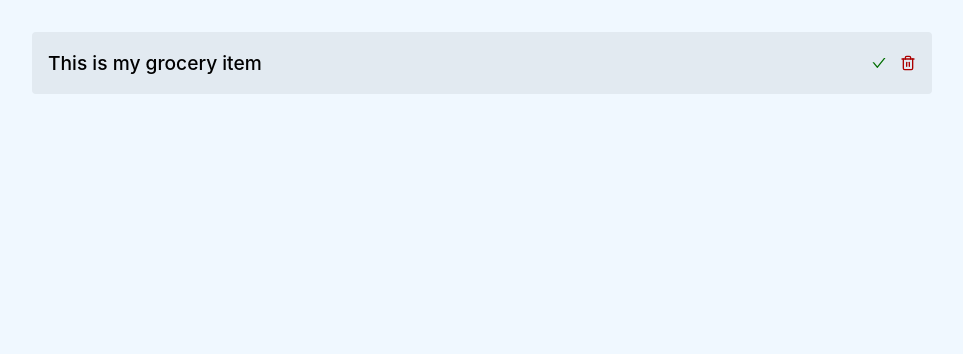
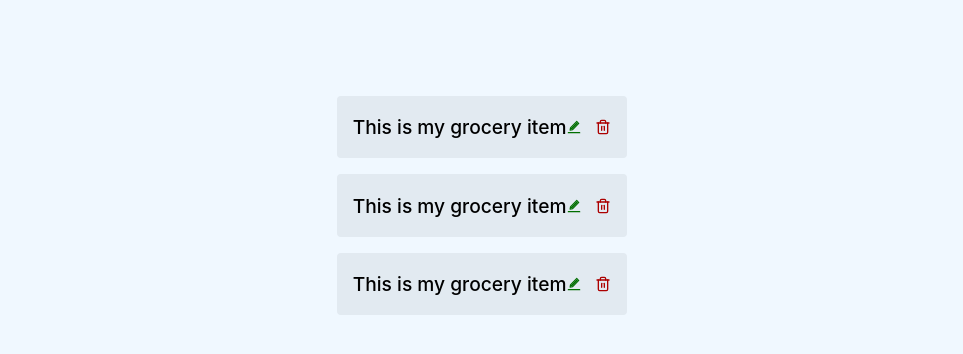
Before and after one commit to BSlaven/my_grocery_list, a React (Vite) app: page / in a window 1280 px wide. Shown: the top 354 px of the page, without its empty margins (158-1121 px from the left). Built offline with nearby package versions, Linux system fonts and the light colour scheme.

Commit message:
introduce grocery_list component

```diff
--- a/src/App.css
+++ b/src/App.css
@@ -3,7 +3,7 @@
   max-width: 900px;
   min-height: 100vh;
   margin: 0 auto;
-  padding: 2rem 1rem 1rem;
+  padding: 6rem 1rem 1rem;
   display: flex;
   flex-direction: column;
   align-items: center;
--- a/src/App.jsx
+++ b/src/App.jsx
@@ -1,13 +1,11 @@
 import './App.css'
-import GroceryItem from './GroceryItem/GroceryItem';
+import GroceryList from './GroceryList/GroceryList';
 
 function App() {
 
   return (
     <div className="App">
-      <GroceryItem />
-      {/* <GroceryItem />
-      <GroceryItem /> */}
+      <GroceryList />
     </div>
   )
 }
--- a/src/GroceryItem/GroceryItem.jsx
+++ b/src/GroceryItem/GroceryItem.jsx
@@ -1,5 +1,5 @@
 import { FiTrash2 } from 'react-icons/fi';
-import { AiOutlineCheck } from 'react-icons/ai';
+import { AiTwotoneEdit } from 'react-icons/ai';
 
 import classes from './GroceryItem.module.css';
 
@@ -8,7 +8,7 @@ const GroceryItem = () => {
     <div className={classes.item}>
       <p className={classes.text}>This is my grocery item</p>
       <div className={classes.iconContainer}>
-        <AiOutlineCheck className={classes.check} />
+        <AiTwotoneEdit className={classes.check} />
         <FiTrash2 className={classes.trash} />
       </div>
     </div>
--- /dev/null
+++ b/src/GroceryLIst/GroceryList.jsx
@@ -0,0 +1,13 @@
+import GroceryItem from '../GroceryItem/GroceryItem';
+
+const GroceryList = () => {
+  return (
+    <div>
+      <GroceryItem />
+      <GroceryItem />
+      <GroceryItem />
+    </div>
+  )
+}
+
+export default GroceryList
```
Also changed, not shown: src/GroceryLIst/GroceryList.module.css (added).
